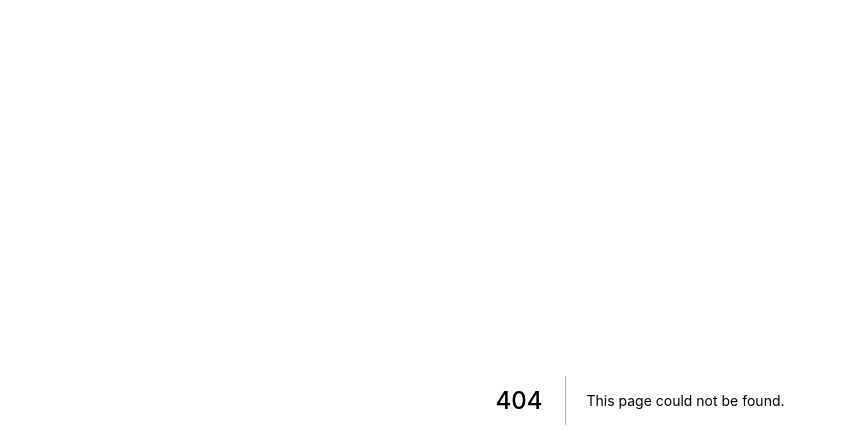
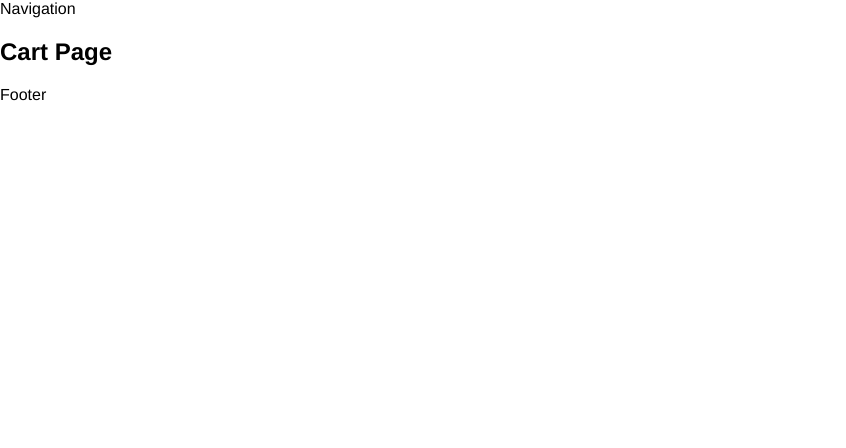
Before and after one commit to Wesselvdp/webshop-tarzana, a Next.js app: page /cart in a window 1280 px wide. Before the commit this address had no page. Shown: the top 448 px of the page, without its empty margins (0-846 px from the left). Built offline with nearby package versions, Linux system fonts and the light colour scheme.

Commit message:
theme styling

```diff
--- a/components/sections/FeaturedProducts.tsx
+++ b/components/sections/FeaturedProducts.tsx
@@ -2,14 +2,14 @@ import React, { FC } from 'react'
 import Link from 'next/link'
 
 import { Product } from "shopify-storefront-api-typings";
-
+import Section from './Section'
 type T = {
   products: Product[];
 }
 
 const FeaturedProducts: FC<T> = ({products}) => {
   return (
-    <div>
+    <Section>
       <h2>Featured products</h2>
       {
         products.map(x => (
@@ -18,7 +18,7 @@ const FeaturedProducts: FC<T> = ({products}) => {
           </Link>
         ))
        }
-    </div>
+    </Section>
   )
 }
 
--- a/components/structure/Head.tsx
+++ b/components/structure/Head.tsx
@@ -1,11 +1,13 @@
 import React, { FC } from 'react'
+
+import Navigation from './Navigation';
 
 type T = any
 
 const Head: FC<T> = () => {
   return (
     <div>
-      Header
+      <Navigation />
     </div>
   )
 }
--- /dev/null
+++ b/components/structure/Navigation.tsx
@@ -0,0 +1,13 @@
+import React, { FC } from 'react'
+
+type T = any
+
+const Navigation: FC<T> = () => {
+  return (
+    <div>
+      Navigation
+    </div>
+  )
+}
+
+export default Navigation
--- a/interfaces.ts
+++ b/interfaces.ts
@@ -1,4 +1,4 @@
 export interface Product {
   title: string,
-  handle?: string
+  handle?: string,
 }
--- a/pages/_app.tsx
+++ b/pages/_app.tsx
@@ -1,9 +1,25 @@
 import { AppProps } from 'next/app'
+import { ThemeProvider } from 'styled-components'
+
+import Layout from '@components/structure/Layout'
 
 import '../styles/main.scss'
 
+const theme = {
+  colors: {
+    primary: '#fff'
+  },
+  maxWidth: '1440px',
+}
+
 function MyApp({ Component, pageProps }: AppProps) {
-  return <Component {...pageProps} />
+  return (
+    <ThemeProvider theme={theme}>
+      <Layout >
+        <Component {...pageProps} />
+      </Layout>
+    </ThemeProvider>
+  )
 }
 
 export default MyApp
--- /dev/null
+++ b/pages/cart.tsx
@@ -0,0 +1,13 @@
+import React, { FC } from 'react'
+
+type T = any
+
+const CartPage: FC<T> = () => {
+  return (
+    <div>
+      <h2>Cart Page</h2>
+    </div>
+  )
+}
+
+export default CartPage
--- a/pages/index.tsx
+++ b/pages/index.tsx
@@ -26,10 +26,10 @@ export const getStaticProps: GetStaticProps = async () => {
 const HomePage: FC<T> = ({ allProducts }) => {
   const products: Product[] = JSON.parse(allProducts)
   return (
-     <Layout>
+  <>
        <Mast />
        <FeaturedProducts products={products} />
-     </Layout>
+  </>
   )
 }
 
--- a/styles/_variables.scss
+++ b/styles/_variables.scss
@@ -1 +1,5 @@
 $color-main: #000;
+
+$site-width: 1440px;
+
+$font-family: "Helvetica Neue", Helvetica, Arial, sans-serif;
--- a/styles/main.scss
+++ b/styles/main.scss
@@ -3,4 +3,6 @@
 
 body {
   color: $color-main;
+  margin: 0;
+  font-family: $font-family;
 }
```
Also changed, not shown: components/sections/Mast.tsx (+11 -3 lines), components/sections/Section.tsx (added, +17 -0 lines), pages/products/[productHandle].tsx (+7 -7 lines).
